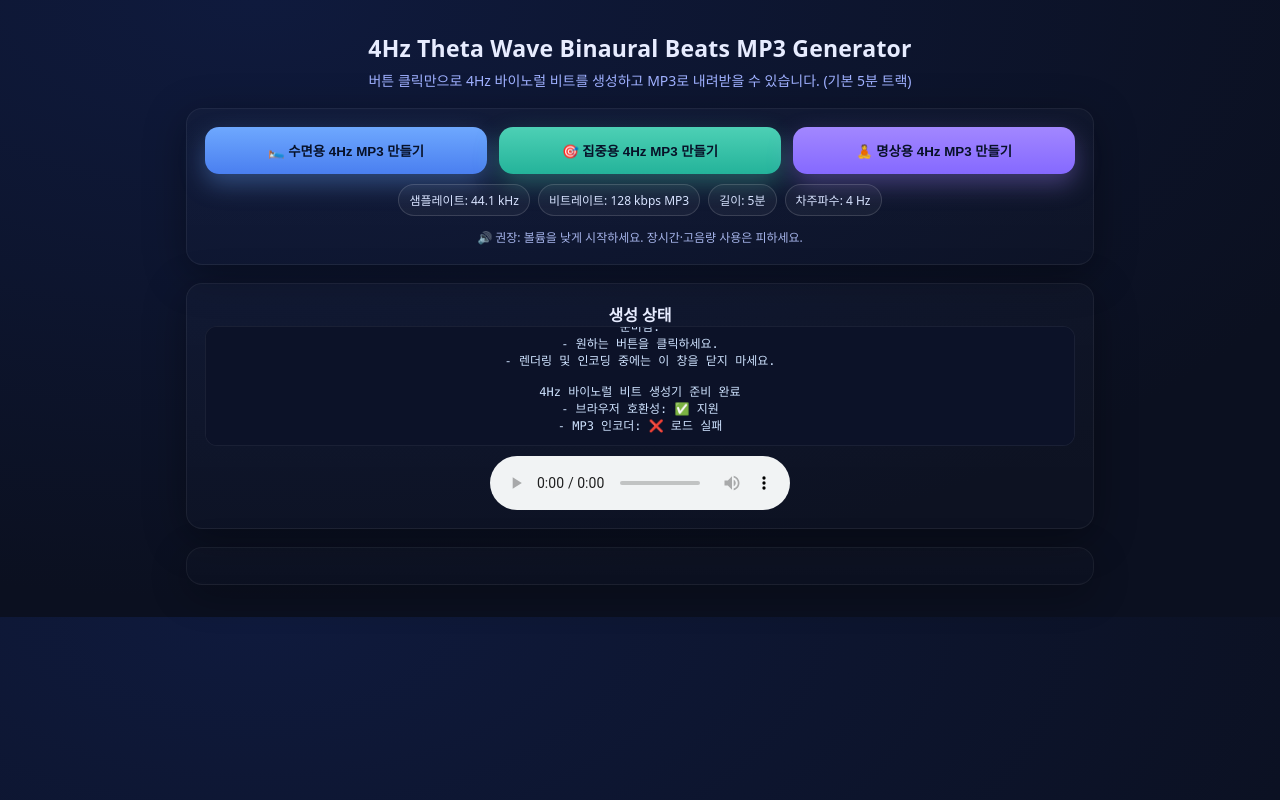
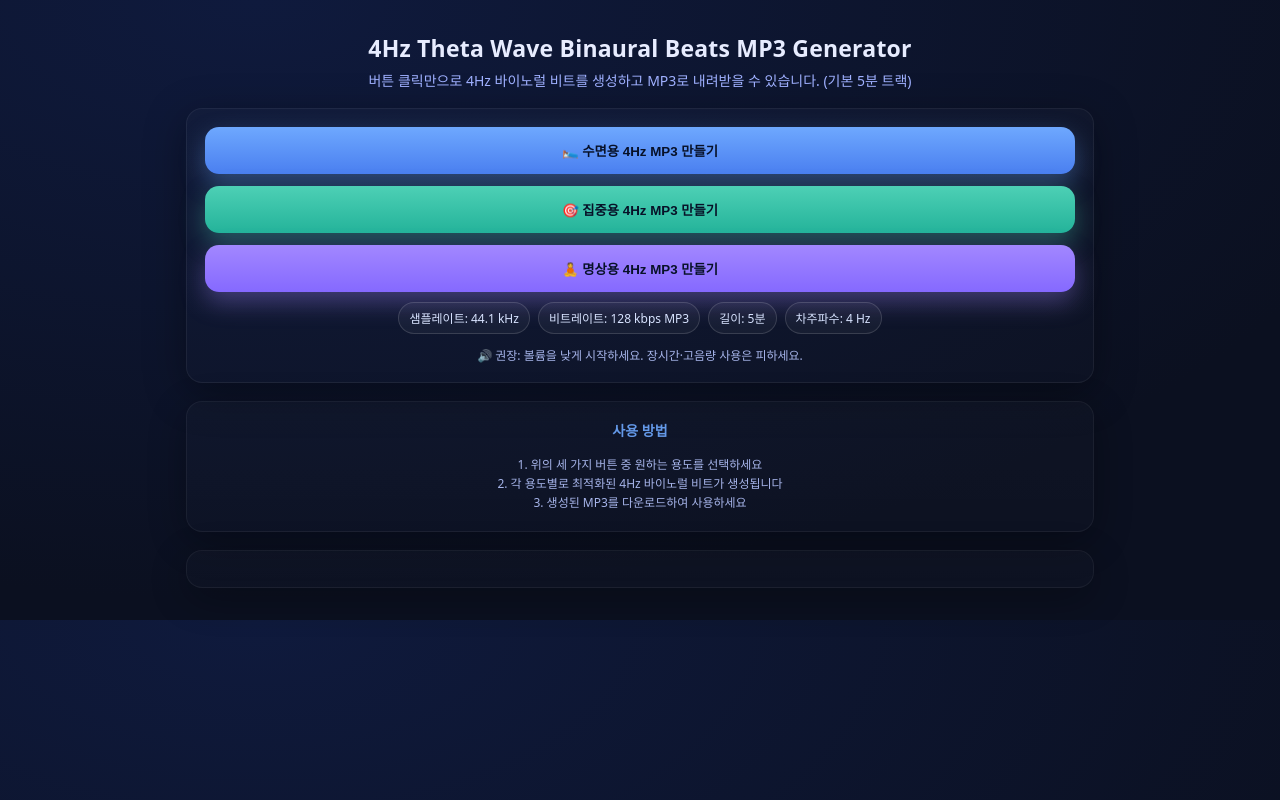
Before and after one commit to maducokr/4hz, a website: page index.html in a window 1280 px wide. Drawn offline with Linux system fonts and the light colour scheme.

Commit message:
Add files via upload

```diff
--- a/index.html
+++ b/index.html
@@ -25,7 +25,7 @@
     .panel { background: linear-gradient(180deg, rgba(255,255,255,.02), rgba(255,255,255,.01));
              border: 1px solid rgba(255,255,255,.06); box-shadow: 0 10px 40px rgba(0,0,0,.35);
              border-radius: 16px; padding: 18px; margin-top: 18px; }
-    .row { display: grid; grid-template-columns: repeat(3, minmax(0,1fr)); gap: 12px; }
+    .button-container { display: flex; flex-direction: column; gap: 12px; }
     .btn {
       appearance: none; border: 0; border-radius: 14px; padding: 14px 16px; cursor: pointer; font-weight: 700;
       background: linear-gradient(180deg, var(--accent), #4a7ff0); color: #071128; box-shadow: 0 10px 24px rgba(110,168,254,.35);
@@ -82,8 +82,7 @@
       .title { font-size: 20px; }
       .sub { font-size: 13px; }
       .panel { padding: 16px; margin-top: 16px; border-radius: 12px; }
-      .row {
-        grid-template-columns: 1fr;
+      .button-container {
         gap: 10px;
       }
       .btn {
@@ -162,10 +161,10 @@
     <div class="sub">버튼 클릭만으로 4Hz 바이노럴 비트를 생성하고 MP3로 내려받을 수 있습니다. (기본 5분 트랙)</div>
 
     <div class="panel">
-      <div class="row">
-        <button class="btn" id="btn-sleep">🛌 수면용 4Hz MP3 만들기</button>
-        <button class="btn alt" id="btn-focus">🎯 집중용 4Hz MP3 만들기</button>
-        <button class="btn dim" id="btn-medit">🧘 명상용 4Hz MP3 만들기</button>
+      <div class="button-container">
+        <button class="btn" id="btn-sleep" onclick="window.location.href='sleep.html'">🛌 수면용 4Hz MP3 만들기</button>
+        <button class="btn alt" id="btn-focus" onclick="window.location.href='focus.html'">🎯 집중용 4Hz MP3 만들기</button>
+        <button class="btn dim" id="btn-medit" onclick="window.location.href='meditation.html'">🧘 명상용 4Hz MP3 만들기</button>
       </div>
       <div class="chips">
         <span class="chip">샘플레이트: 44.1 kHz</span>
@@ -177,27 +176,14 @@
       <div class="tip">🔊 권장: 볼륨을 낮게 시작하세요. 장시간·고음량 사용은 피하세요.</div>
     </div>
 
-          <div class="panel">
-        <strong style="text-align: center; display: block;">생성 상태</strong>
-        <div id="log" class="log">준비됨.
-- 원하는 버튼을 클릭하세요.
-- 렌더링 및 인코딩 중에는 이 창을 닫지 마세요.
-</div>
-        <div id="progress-container" class="progress-container">
-          <div class="progress-bar">
-            <div id="progress-fill" class="progress-fill"></div>
-          </div>
-          <div id="progress-text" class="progress-text">0%</div>
-        </div>
-        <div class="audio">
-          <div style="display: flex; flex-direction: column; align-items: center; gap: 10px;">
-            <audio id="player" controls></audio>
-            <button id="download" class="btn download-btn" style="display:none; max-width: 180px; padding: 8px 14px; font-size: 13px;">
-              ⬇️ 다운로드
-            </button>
-          </div>
-        </div>
-      </div>
+    <div class="panel tip">
+      <h3 style="margin: 0 0 15px 0; color: var(--accent);">사용 방법</h3>
+      <p style="margin: 0; line-height: 1.6;">
+        1. 위의 세 가지 버튼 중 원하는 용도를 선택하세요<br>
+        2. 각 용도별로 최적화된 4Hz 바이노럴 비트가 생성됩니다<br>
+        3. 생성된 MP3를 다운로드하여 사용하세요
+      </p>
+    </div>
 
     <div class="panel tip">
 
@@ -442,50 +428,21 @@
     medit:   { durationSec: DURATION_SEC, carrierHz: 174, withNoise: true,  noiseLowpassHz: 1000, label:'명상',   file:'4hz_theta_meditation' },
   };
 
-  // 버튼 이벤트 리스너 등록
-  const btnSleep = document.getElementById('btn-sleep');
-  const btnFocus = document.getElementById('btn-focus');
-  const btnMedit = document.getElementById('btn-medit');
+  // 메인 페이지 - 선택 화면
+  console.log('4Hz 바이노럴 비트 생성기 메인 페이지 로드 완료');
 
-  if (btnSleep) {
-    btnSleep.addEventListener('click', () => {
-      console.log('수면 버튼 클릭됨');
-      generateAndDownload({preset: PRESETS.sleep});
-    });
-  } else {
-    console.error('수면 버튼을 찾을 수 없습니다');
-  }
+  // 버튼 클릭 시 해당 페이지로 이동
+  document.getElementById('btn-sleep').addEventListener('click', () => {
+    console.log('수면용 페이지로 이동');
+  });
 
-  if (btnFocus) {
-    btnFocus.addEventListener('click', () => {
-      console.log('집중 버튼 클릭됨');
-      generateAndDownload({preset: PRESETS.focus});
-    });
-  } else {
-    console.error('집중 버튼을 찾을 수 없습니다');
-  }
+  document.getElementById('btn-focus').addEventListener('click', () => {
+    console.log('집중용 페이지로 이동');
+  });
 
-  if (btnMedit) {
-    btnMedit.addEventListener('click', () => {
-      console.log('명상 버튼 클릭됨');
-      generateAndDownload({preset: PRESETS.medit});
-    });
-  } else {
-    console.error('명상 버튼을 찾을 수 없습니다');
-  }
-
-  // 페이지 로드 완료 확인
-  console.log('페이지 로드 완료');
-  console.log('버튼들:', { btnSleep, btnFocus, btnMedit });
-
-  // 초기화 상태 확인
-  console.log('Web Audio API 지원:', !!(window.AudioContext || window.webkitAudioContext || window.OfflineAudioContext || window.webkitOfflineAudioContext));
-  console.log('LameJS 로드 상태:', !!(window.lamejs && window.lamejs.Mp3Encoder));
-
-  // 초기 로그 메시지
-  log('4Hz 바이노럴 비트 생성기 준비 완료');
-  log('- 브라우저 호환성: ' + (!!(window.AudioContext || window.webkitAudioContext || window.OfflineAudioContext || window.webkitOfflineAudioContext) ? '✅ 지원' : '❌ 미지원'));
-  log('- MP3 인코더: ' + (!!(window.lamejs && window.lamejs.Mp3Encoder) ? '✅ 로드됨' : '❌ 로드 실패'));
+  document.getElementById('btn-medit').addEventListener('click', () => {
+    console.log('명상용 페이지로 이동');
+  });
 })();
 </script>
 </body>
```
